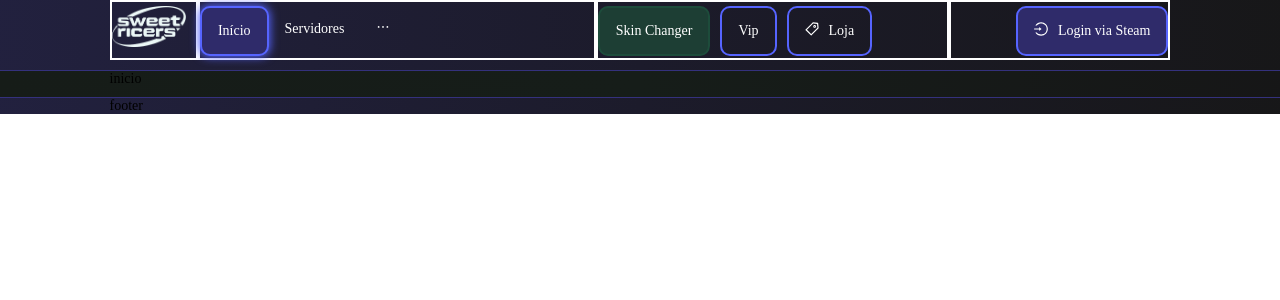
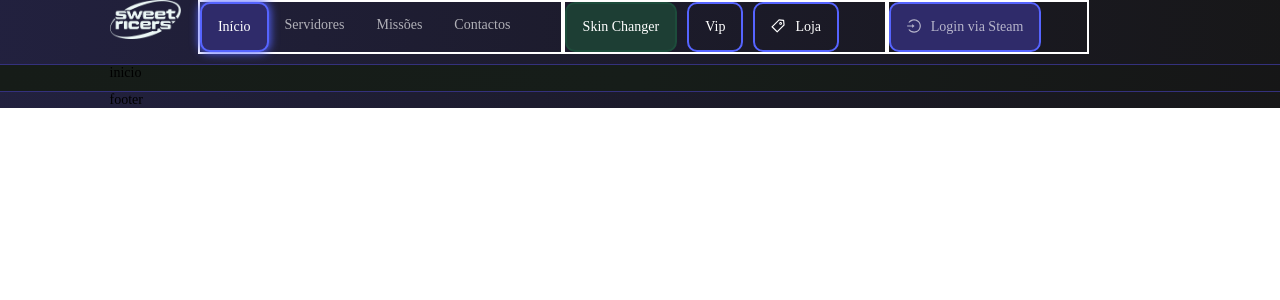
Before and after one commit to heyliceeee/sweetRicers, a React (Create React App) app in the folder sweetricers/: page / in a window 1280 px wide. Shown: the top 300 px of the page. Built offline with nearby package versions, Linux system fonts and the light colour scheme; the HTML template or start-up script is replaced by a standard one.

Commit message:
:lipstick: header

```diff
--- a/sweetricers/src/header/Header.js
+++ b/sweetricers/src/header/Header.js
@@ -1,6 +1,6 @@
 import React, { useState } from "react";
-import { Menu, Input, Row, Col, Image, Divider, Button, Dropdown } from "antd";
-import { TagOutlined, LoginOutlined } from "@ant-design/icons";
+import { Menu, Drawer, Row, Col, Image, Button } from "antd";
+import { TagOutlined, LoginOutlined, MenuOutlined } from "@ant-design/icons";
 
 import logo from "../images/logooo.png";
 import "./Header.css";
@@ -72,6 +72,7 @@ const itemsMenu3 = [
 
 function Header({ setCurrentPage }) {
   const [current, setCurrent] = useState("inicio");
+  const [visible, setVisible] = useState(false);
 
   const onClick = (e) => {
     console.log("click ", e);
@@ -79,39 +80,29 @@ function Header({ setCurrentPage }) {
     setCurrentPage(e.key);
   };
 
+  const showDrawer = () => {
+    setVisible(true);
+  };
+
+  const onClose = () => {
+    setVisible(false);
+  };
+
   return (
     <Row>
-      <Col
-        className="gutter-row logo-column"
-        xs={24}
-        sm={4}
-        md={4}
-        lg={2}
-        style={{
-          display: "flex",
-          justifyContent: "left",
-          alignItems: "center",
-          height: "60px",
-          border: "2px solid #ffff",
-        }}
-      >
+      <Col xs={12} sm={12} md={2} lg={2}>
         <Image src={logo} height="85%" preview={false} />
       </Col>
 
-      <Col
-        className="gutter-row"
-        xs={24}
-        sm={20}
-        md={20}
-        lg={9}
-        style={{
-          display: "flex",
-          justifyContent: "left",
-          alignItems: "center",
-          height: "60px",
-          border: "2px solid #ffff",
-        }}
-      >
+      <Col xs={12} sm={12} md={0} lg={0} style={{ textAlign: "right" }}>
+        <Button type="primary" onClick={showDrawer} style={{backgroundColor: "transparent",}}>
+          <MenuOutlined />
+        </Button>
+      </Col>
+
+      <Col xs={0} sm={0} md={22} lg={22}>
+        <Row>
+          <Col md={10} lg={9}>
             <Menu
               onClick={onClick}
               selectedKeys={[current]}
@@ -122,24 +113,14 @@ function Header({ setCurrentPage }) {
               style={{
                 borderBottom: "none",
                 backgroundColor: "transparent",
+
+                border: "2px solid #ffff",
               }}
+
+              theme="dark"
             />
           </Col>
-
-      <Col
-        className="gutter-row"
-        xs={24}
-        sm={17}
-        md={12}
-        lg={8}
-        style={{
-          display: "flex",
-          justifyContent: "left",
-          alignItems: "center",
-          height: "60px",
-          border: "2px solid #ffff",
-        }}
-      >
+          <Col md={7} lg={8}>
             <Menu
               mode="horizontal"
               items={itemsMenu2}
@@ -148,24 +129,14 @@ function Header({ setCurrentPage }) {
               style={{
                 borderBottom: "none",
                 backgroundColor: "transparent",
+
+                border: "2px solid #ffff",
               }}
+
+              theme="dark"
             />
           </Col>
-
-      <Col
-        className="gutter-row"
-        xs={24}
-        sm={7}
-        md={12}
-        lg={5}
-        style={{
-          display: "flex",
-          justifyContent: "right",
-          alignItems: "center",
-          height: "60px",
-          border: "2px solid #ffff",
-        }}
-      >
+          <Col md={5} lg={5}>
             <Menu
               mode="horizontal"
               items={itemsMenu3}
@@ -174,9 +145,40 @@ function Header({ setCurrentPage }) {
               style={{
                 borderBottom: "none",
                 backgroundColor: "transparent",
+
+                border: "2px solid #ffff",
               }}
+
+              theme="dark"
             />
           </Col>
+        </Row>
+      </Col>
+
+      <Drawer
+        title="Menu"
+        placement="right"
+        onClose={onClose}
+        visible={visible}
+        style={{
+          background: "linear-gradient(to right, #22213F, #1C1B2B, #171718)",
+        }}
+        bodyStyle={{
+          background: "linear-gradient(to right, #22213F, #1C1B2B, #171718)",
+        }}
+        headerStyle={{
+          color: "white",
+        }}
+      >
+        <Menu
+          items={[...itemsMenu1, ...itemsMenu2, ...itemsMenu3]}
+          mode="vertical"
+          style={{
+            background: "linear-gradient(to right, #22213F, #1C1B2B, #171718)",
+          }}
+          theme="dark"
+        />
+      </Drawer>
     </Row>
   );
 }
```
Lines whose indentation alone changed are shown as unchanged.
